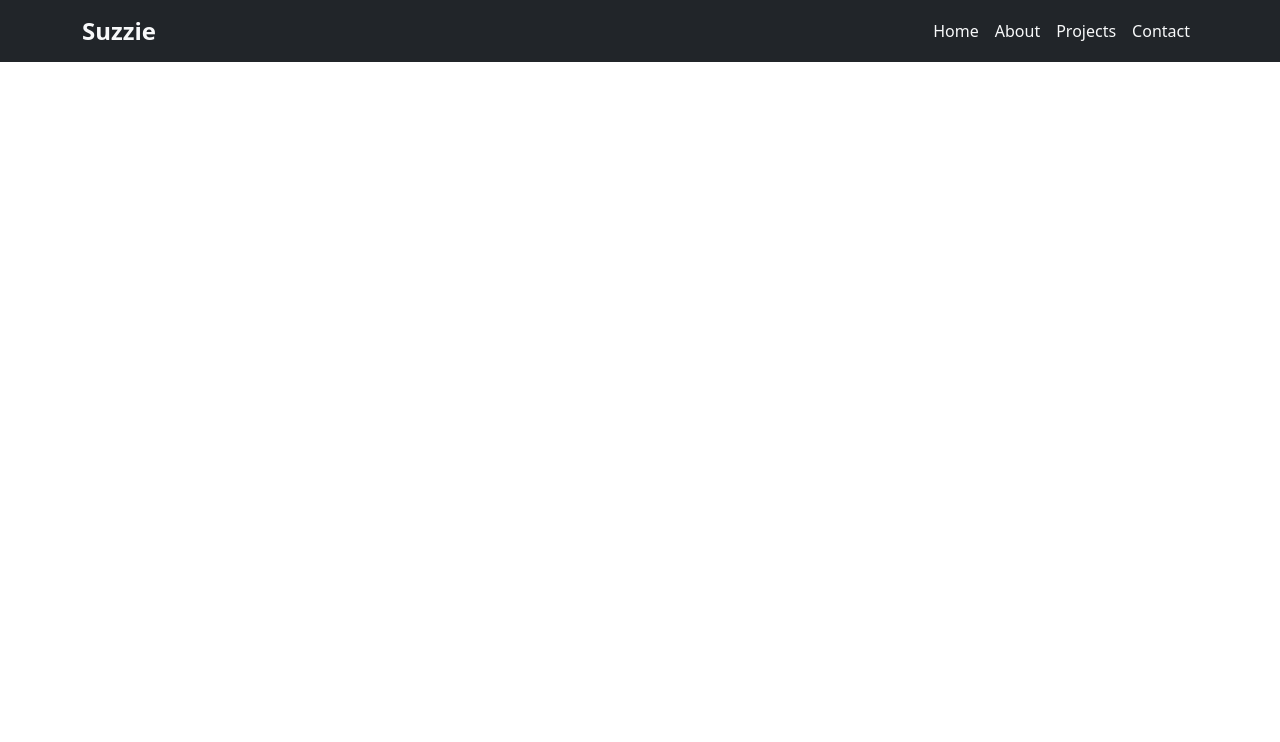
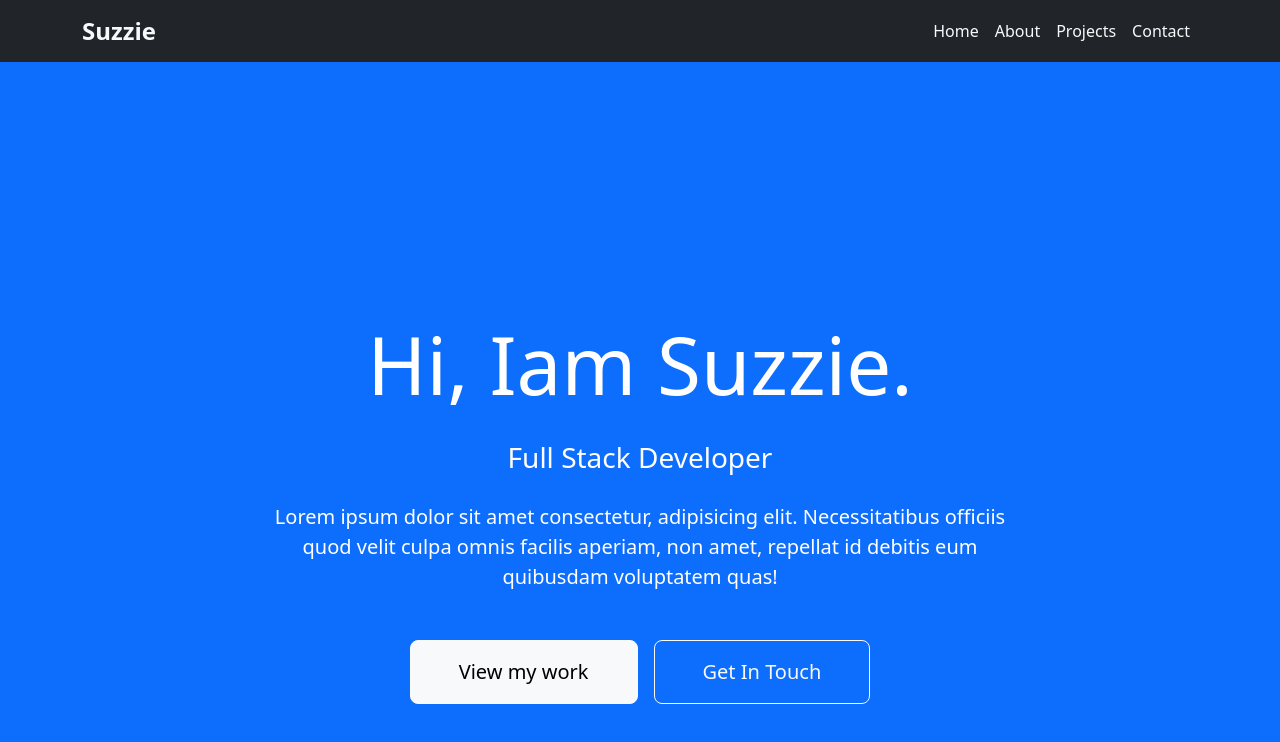
Before and after one commit to musradabdulkadir/sampleportfoliobootstrap, a plain HTML site: page index.html in a window 1280 px wide. Drawn offline with nearby package versions, Linux system fonts and the light colour scheme.

Commit message:
Update index.html

```diff
--- a/index.html
+++ b/index.html
@@ -36,3 +36,24 @@
             </div>
         </nav>
     </header>
+    <section id="home" class="bg-primary text-white py-5">
+        <div class="container">
+            <div class="row vh-100 align-items-center">
+                <div class="col-lg-8 mx-auto text-center pt-0">
+
+                    <h1 class="display-1 mb-4">Hi, Iam Suzzie.</h1>
+                    <p class="lead fs-3 mb-4  ">Full Stack Developer</p>
+                    <p class="fs-5 mb-5">Lorem ipsum dolor sit amet consectetur, adipisicing elit. Necessitatibus
+                        officiis
+                        quod velit culpa omnis facilis aperiam, non amet, repellat id debitis eum quibusdam voluptatem
+                        quas!
+                    </p>
+                    <div class="d-flex justify-content-center flex-wrap gap-3">
+                        <a href="#projects" class="btn btn-light btn-lg px-5 py-3 text-blue">View my work</a>
+                        <a href="#contact" class="btn btn-outline-light btn-lg px-5 py-3">Get In Touch</a>
+                    </div>
+                </div>
+
+            </div>
+        </div>
+    </section>
```
